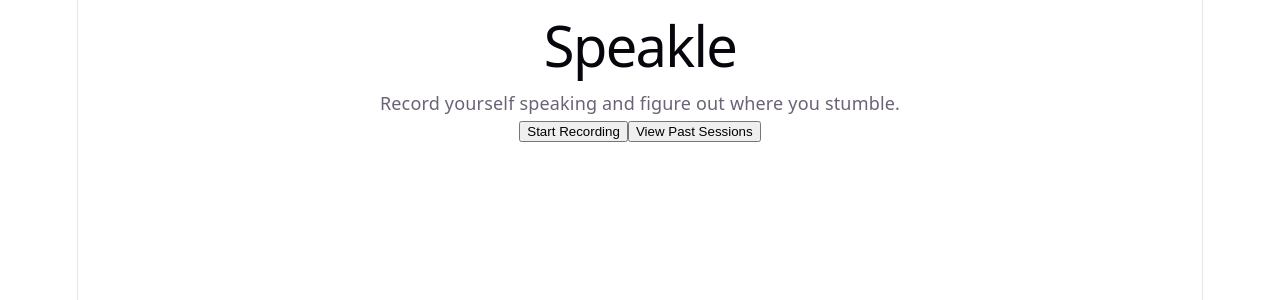
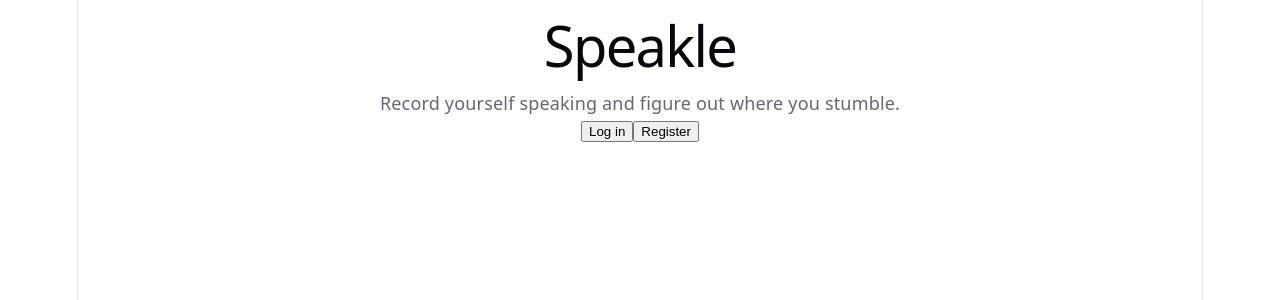
Before and after one commit to ezhang07/speakle, a React (Vite) app in the folder frontend/: page / in a window 1280 px wide. Shown: the top 300 px of the page. Built offline with nearby package versions, Linux system fonts and the light colour scheme.

Commit message:
Add conditional UI page depending on token presence

```diff
--- a/frontend/src/Home.tsx
+++ b/frontend/src/Home.tsx
@@ -1,13 +1,18 @@
 import './App.css'
 import { useNavigate } from 'react-router-dom'
+import { useAuth } from './AuthContext'
 
 function Home() {
     const navigate = useNavigate();
+    const { token, logout } = useAuth();
 
   return (
     <div className="home">
       <h1>Speakle</h1>
         <p>Record yourself speaking and figure out where you stumble.</p>
+
+        {token ? (
+          <>
             <button type="button" onClick={() => navigate('/record')}>
             Start Recording
             </button>
@@ -16,6 +21,22 @@
             <button type="button" onClick={() => navigate('/sessions')}>
             View Past Sessions
             </button>
+
+            <button type="button" onClick={logout}>
+            Log out
+            </button>
+          </>
+        ) : (
+          <>
+            <button type="button" onClick={() => navigate('/login')}>
+            Log in
+            </button>
+
+            <button type="button" onClick={() => navigate('/register')}>
+            Register
+            </button>
+          </>
+        )}
     </div>
   )
 }
```
Lines whose indentation alone changed are shown as unchanged.
